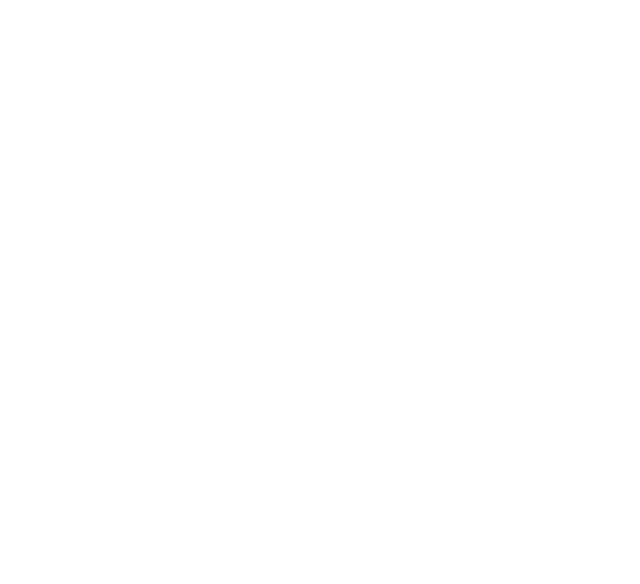
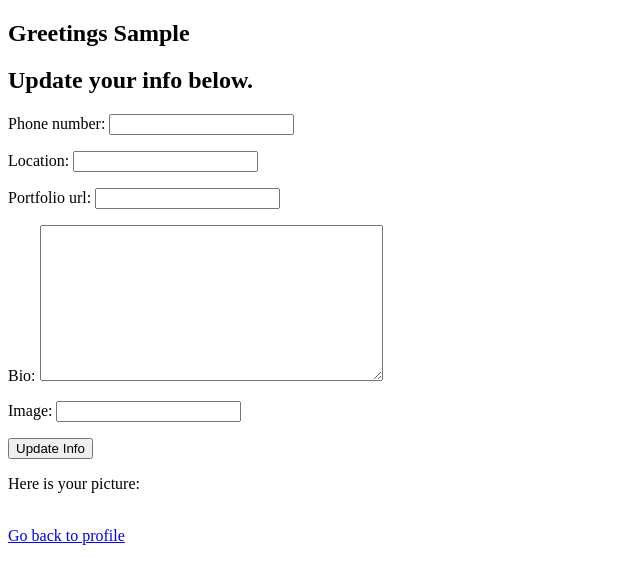
Before and after one commit to TugonnInternship-2025/polar, a Django app: page /profile/edit/ in a window 1280 px wide. Before the commit the part shown is empty. Shown: the top 584 px of the page, without its empty margins (0-640 px from the left). Run offline with Django 5.2, Linux system fonts and the light colour scheme; the visitor is signed in with stand-in values (Sample User, id 1); data comes from the database, SQL or seed files in the repository.

Commit message:
update: added a basic profile edit page

```diff
--- a/user_profile/forms.py
+++ b/user_profile/forms.py
@@ -8,4 +8,4 @@ class UserProfileForm(ModelForm):
 
     class Meta:
         model = UserProfile
-        fields = ["image", "bio", "location", "phone_number", "portfolio_url"]
+        fields = ["phone_number", "location", "portfolio_url", "bio", "image"]
--- a/user_profile/templates/user_profile/profile_edit.html
+++ b/user_profile/templates/user_profile/profile_edit.html
@@ -0,0 +1,31 @@
+{% extends "user_profile/base.html" %}
+{% block title %}Update User Profile{% endblock title %}
+{% block content %}
+
+<section>
+  <div>
+    <h1>Greetings {% firstof profile.user.first_name profile.user.username %}</h1>
+    <h2>
+      Update your info below.
+    </h2>
+
+    <form action="{% url "user_profile:edit_profile" %}" method="post" enctype="multipart/form-data">
+      {% csrf_token %}
+      {{ form.as_p }}
+      <input type="submit" value="Update Info">
+    </form>
+
+    <p>
+      Here is your picture:
+    </p>
+
+    <img src="{{ profile.image.url }}" style="height: 240px">
+
+        <div>
+      <a href="{% url 'user_profile:view_profile' %}">Go back to profile</a>
+    </div>
+
+  </div>
+</section>
+
+{% endblock content %}
```
Also changed, not shown: user_profile/templates/user_profile/profile_view.html (+7 -3 lines).
